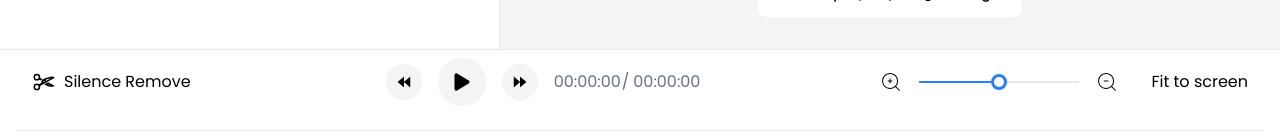
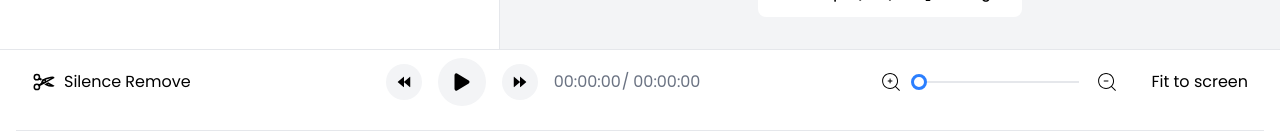
Before and after one commit to marionikolov17/silencerer, a Next.js app: page / in a window 1280 px wide. Shown: the part 650-786 px from the top of the page. Built offline with nearby package versions, Linux system fonts and the light colour scheme.

Commit message:
Add: RangeController util component

```diff
--- a/src/components/AudioPlayer.tsx
+++ b/src/components/AudioPlayer.tsx
@@ -2,7 +2,6 @@
 
 import { useEffect, useMemo, useRef, useState } from 'react';
 import { AiFillBackward, AiFillForward } from 'react-icons/ai';
-import { CiZoomIn, CiZoomOut } from 'react-icons/ci';
 import { IoCutOutline, IoPause, IoPlay } from 'react-icons/io5';
 import AudioBlock from './AudioBlock';
 import useAudioTimeBlocks, {
@@ -13,7 +12,7 @@ import { fetchAudioFromBlocks } from '@/utils/audio';
 import { cn } from '@/utils/cn';
 import { formatMediaTime } from '@/utils/time';
 import { usePlayer } from '@/contexts/player';
-
+import ZoomController from './ZoomController';
 interface InputProps {
   blocks: Block[];
 }
@@ -167,7 +166,7 @@ export default function AudioPlayer({ blocks }: InputProps) {
           className="absolute top-0 left-1/2 h-full flex flex-col items-center cursor-pointer z-40"
           style={{
             transitionProperty: 'left',
-            transitionDuration: '100ms',
+            transitionDuration: isPlaying ? '100ms' : '0ms',
             transitionTimingFunction: 'linear',
           }}
         >
@@ -213,28 +212,3 @@ export default function AudioPlayer({ blocks }: InputProps) {
     </div>
   );
 }
-
-function ZoomController() {
-  return (
-    <div className="flex items-center gap-x-4">
-      <button
-        title="Zoom In"
-        className="rounded-full flex items-center justify-center cursor-pointer hover:text-blue-500"
-      >
-        <CiZoomIn className="text-2xl" />
-      </button>
-      <div className="w-40 h-full relative flex items-center">
-        <div className="w-full h-0.5 bg-gray-200">
-          <div className="w-1/2 h-full bg-blue-500"></div>
-        </div>
-        <div className="absolute top-1/2 left-1/2 transform -translate-x-1/2 -translate-y-1/2 rounded-full w-4 h-4 border-3 border-blue-500 bg-white cursor-pointer"></div>
-      </div>
-      <button
-        title="Zoom Out"
-        className="rounded-full flex items-center justify-center cursor-pointer hover:text-blue-500"
-      >
-        <CiZoomOut className="text-2xl" />
-      </button>
-    </div>
-  );
-}
--- /dev/null
+++ b/src/components/ZoomController.tsx
@@ -0,0 +1,22 @@
+import { CiZoomIn, CiZoomOut } from 'react-icons/ci';
+import RangeController from './utils/RangeController';
+
+export default function ZoomController() {
+  return (
+    <div className="flex items-center gap-x-4">
+      <button
+        title="Zoom In"
+        className="rounded-full flex items-center justify-center cursor-pointer hover:text-blue-500"
+      >
+        <CiZoomIn className="text-2xl" />
+      </button>
+      <RangeController min={0} max={100} updateValue={() => {}} />
+      <button
+        title="Zoom Out"
+        className="rounded-full flex items-center justify-center cursor-pointer hover:text-blue-500"
+      >
+        <CiZoomOut className="text-2xl" />
+      </button>
+    </div>
+  );
+}
--- /dev/null
+++ b/src/components/utils/RangeController.tsx
@@ -0,0 +1,137 @@
+'use client';
+
+import { useEffect, useRef, useState } from 'react';
+import { cn } from '@/utils/cn';
+
+interface RangeControllerProps {
+  min: number;
+  max: number;
+  updateValue: (value: number) => void;
+  className?: string;
+  backgroundColorClassName?: string;
+  backgroundColor?: string;
+  fillColorClassName?: string;
+  fillColor?: string;
+  pointerBorderColorClassName?: string;
+  pointerBorderColor?: string;
+  pointerColorClassName?: string;
+  pointerColor?: string;
+}
+
+export default function RangeController({
+  min,
+  max,
+  updateValue,
+  className = 'w-40',
+  backgroundColorClassName = 'bg-gray-200',
+  backgroundColor,
+  fillColorClassName = 'bg-blue-500',
+  fillColor,
+  pointerBorderColorClassName = 'border-blue-500',
+  pointerBorderColor,
+  pointerColorClassName = 'bg-white',
+  pointerColor,
+}: RangeControllerProps) {
+  // State
+  const [progress, setProgress] = useState(0);
+  const [isDragging, setIsDragging] = useState(false);
+
+  // Refs
+  const parentRef = useRef<HTMLDivElement>(null);
+  const pointerRef = useRef<HTMLDivElement>(null);
+
+  // Utils
+  const updateProgress = (
+    e: React.MouseEvent<HTMLDivElement> | React.TouchEvent<HTMLDivElement>,
+    element: HTMLDivElement,
+  ) => {
+    const { left, width } = element.getBoundingClientRect();
+    const clientX = 'touches' in e ? e.touches[0].clientX : e.clientX;
+    const newLeft = clientX - left;
+    const newProgress = (newLeft / width) * 100;
+    setProgress(Math.min(Math.max(newProgress, 0), 100));
+  };
+
+  // Handlers
+  const handleParentClick = (e: React.MouseEvent<HTMLDivElement>) => {
+    if (parentRef.current) {
+      updateProgress(e, parentRef.current);
+    }
+  };
+
+  const handlePointerOnMouseDown = () => {
+    setIsDragging(true);
+  };
+
+  const handlePointerOnMouseUp = () => {
+    setIsDragging(false);
+  };
+
+  const handlePointerOnMouseMove = (e: React.MouseEvent<HTMLDivElement>) => {
+    if (isDragging && pointerRef.current && parentRef.current) {
+      updateProgress(e, parentRef.current);
+    }
+  };
+
+  const handleTouchStart = () => {
+    setIsDragging(true);
+  };
+
+  const handleTouchEnd = () => {
+    setIsDragging(false);
+  };
+
+  const handleTouchMove = (e: React.TouchEvent<HTMLDivElement>) => {
+    if (isDragging && parentRef.current) {
+      updateProgress(e, parentRef.current);
+    }
+  };
+
+  // Effects
+  useEffect(() => {
+    updateValue(calculateValue(min, max, progress));
+  }, [progress, min, max, updateValue]);
+
+  return (
+    <div className={cn('w-40 h-full relative flex items-center', className)}>
+      <div
+        className={cn('w-full h-0.5', backgroundColorClassName)}
+        style={{ backgroundColor: backgroundColor || undefined }}
+        ref={parentRef}
+        onClick={handleParentClick}
+      >
+        <div
+          className={cn('h-full', fillColorClassName)}
+          style={{
+            backgroundColor: fillColor || undefined,
+            width: `${progress}%`,
+          }}
+        ></div>
+      </div>
+      <div
+        className={cn(
+          'absolute top-1/2 transform -translate-x-1/2 -translate-y-1/2 rounded-full w-4 h-4 border-3 border-blue-500 bg-white cursor-pointer',
+          pointerBorderColorClassName,
+          pointerColorClassName,
+        )}
+        style={{
+          borderColor: pointerBorderColor || undefined,
+          backgroundColor: pointerColor || undefined,
+          left: `${progress}%`,
+        }}
+        ref={pointerRef}
+        onMouseDown={handlePointerOnMouseDown}
+        onMouseUp={handlePointerOnMouseUp}
+        onMouseMove={handlePointerOnMouseMove}
+        onMouseLeave={handlePointerOnMouseUp}
+        onTouchStart={handleTouchStart}
+        onTouchEnd={handleTouchEnd}
+        onTouchMove={handleTouchMove}
+      ></div>
+    </div>
+  );
+}
+
+export function calculateValue(min: number, max: number, progress: number) {
+  return (progress / 100) * (max - min) + min;
+}
```
